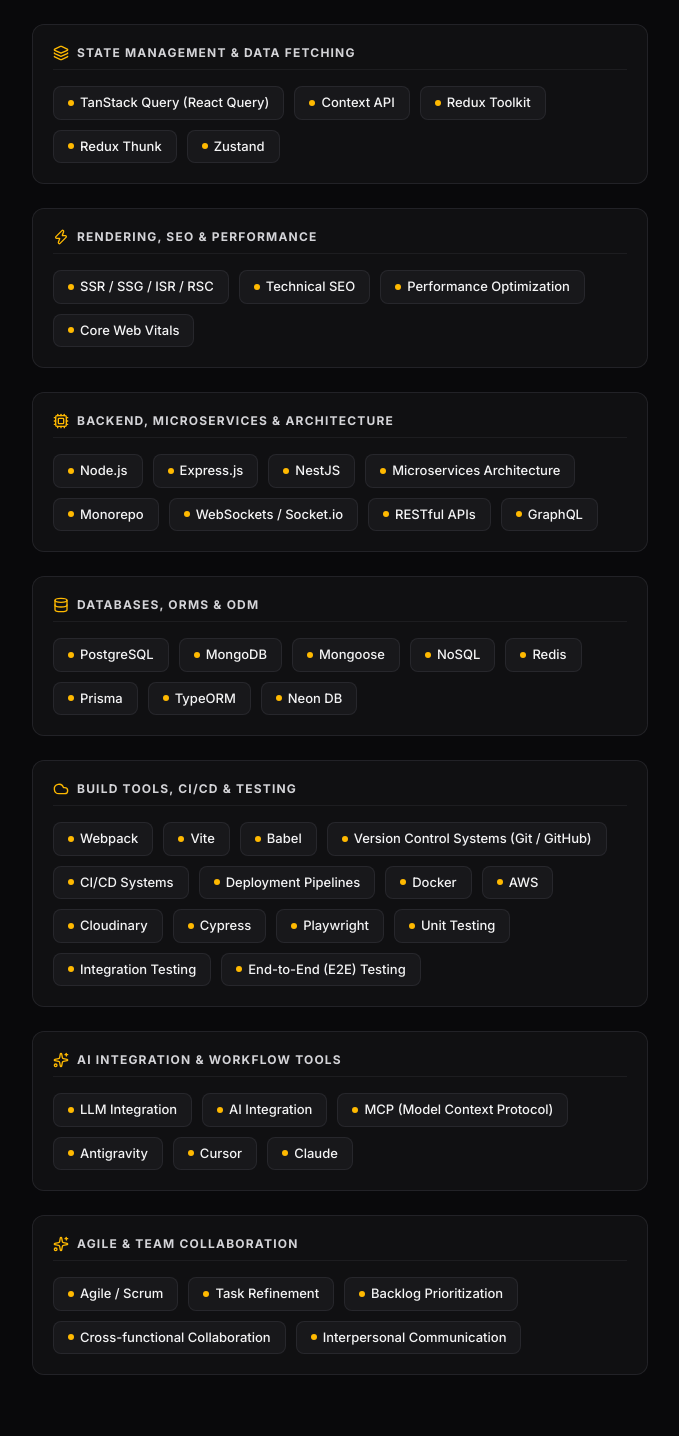
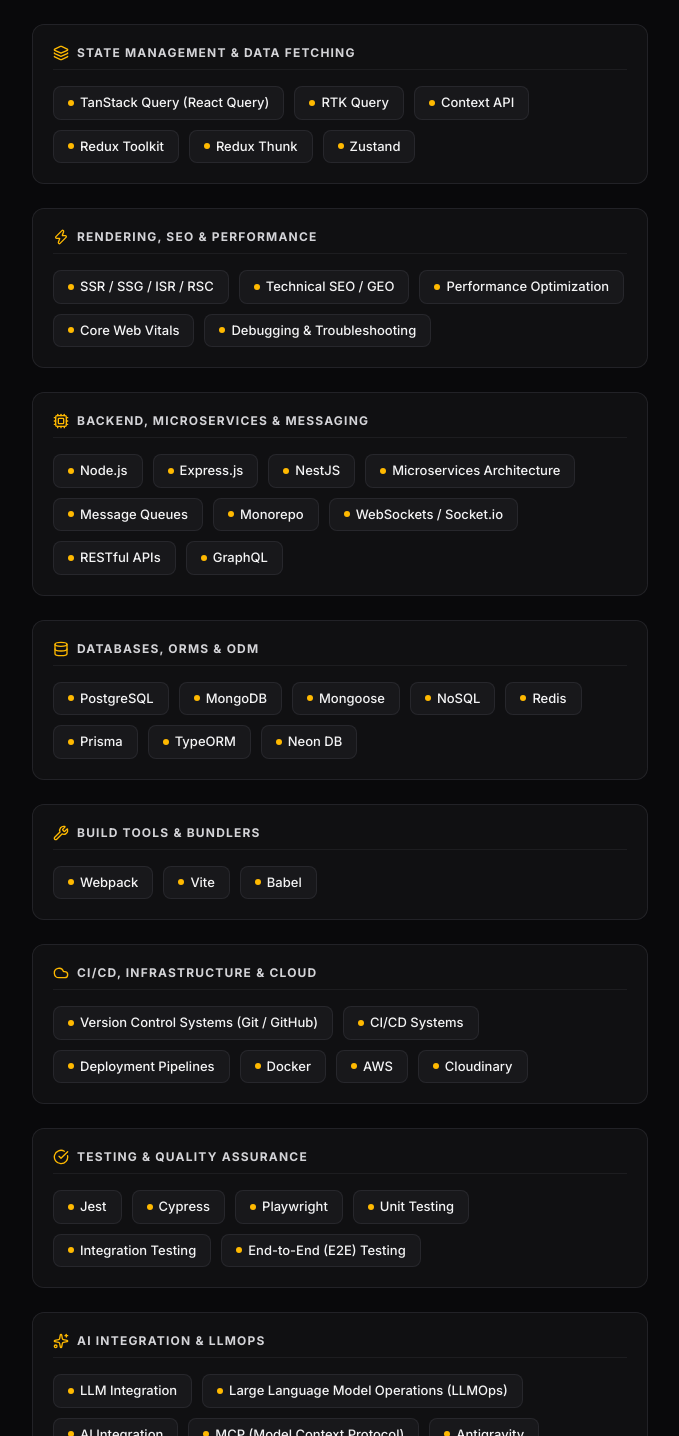
Before and after one commit to bbaymistery/my_portfolio, a React (Vite) app: page / in a window 1280 px wide. Shown: the part 1654-3090 px from the top of the page, without its empty margins (536-1215 px from the left). Built offline with nearby package versions, Linux system fonts and the light colour scheme.

Commit message:
Separate Build Tools, CI/CD, and Testing categories, add Jest, RTK Query, Message Queues, Debugging, LLMOps, Technical SEO / GEO

```diff
--- a/src/components/SkillsSection.jsx
+++ b/src/components/SkillsSection.jsx
@@ -1,5 +1,5 @@
 import React, { useState } from 'react';
-import { Code, Layers, Cloud, Database, Cpu, Zap, CheckCircle, Sparkles } from 'lucide-react';
+import { Code, Layers, Cloud, Database, Cpu, Zap, CheckCircle, Sparkles, Wrench, ShieldCheck, Users } from 'lucide-react';
 
 export default function SkillsSection({ skillsCategorized }) {
   const [selectedCategory, setSelectedCategory] = useState('All');
@@ -9,12 +9,14 @@
   const getCategoryIcon = (categoryName) => {
     if (categoryName.includes('Frontend')) return <Code className="h-4 w-4 text-amber-400" />;
     if (categoryName.includes('State')) return <Layers className="h-4 w-4 text-amber-400" />;
-    if (categoryName.includes('Performance') || categoryName.includes('Rendering')) return <Zap className="h-4 w-4 text-amber-400" />;
-    if (categoryName.includes('Backend') || categoryName.includes('Architecture')) return <Cpu className="h-4 w-4 text-amber-400" />;
-    if (categoryName.includes('Database')) return <Database className="h-4 w-4 text-amber-400" />;
-    if (categoryName.includes('Build') || categoryName.includes('Cloud')) return <Cloud className="h-4 w-4 text-amber-400" />;
+    if (categoryName.includes('Rendering') || categoryName.includes('SEO')) return <Zap className="h-4 w-4 text-amber-400" />;
+    if (categoryName.includes('Backend') || categoryName.includes('Microservices')) return <Cpu className="h-4 w-4 text-amber-400" />;
+    if (categoryName.includes('Databases')) return <Database className="h-4 w-4 text-amber-400" />;
+    if (categoryName.includes('Build Tools')) return <Wrench className="h-4 w-4 text-amber-400" />;
+    if (categoryName.includes('CI/CD') || categoryName.includes('Cloud')) return <Cloud className="h-4 w-4 text-amber-400" />;
     if (categoryName.includes('Testing')) return <CheckCircle className="h-4 w-4 text-amber-400" />;
-    return <Sparkles className="h-4 w-4 text-amber-400" />;
+    if (categoryName.includes('AI') || categoryName.includes('LLM')) return <Sparkles className="h-4 w-4 text-amber-400" />;
+    return <Users className="h-4 w-4 text-amber-400" />;
   };
 
   const filteredCategories = selectedCategory === 'All'
--- a/src/data/portfolioData.js
+++ b/src/data/portfolioData.js
@@ -65,6 +65,7 @@
       category: "State Management & Data Fetching",
       skills: [
         "TanStack Query (React Query)",
+        "RTK Query",
         "Context API",
         "Redux Toolkit",
         "Redux Thunk",
@@ -75,18 +76,20 @@
       category: "Rendering, SEO & Performance",
       skills: [
         "SSR / SSG / ISR / RSC",
-        "Technical SEO",
+        "Technical SEO / GEO",
         "Performance Optimization",
-        "Core Web Vitals"
+        "Core Web Vitals",
+        "Debugging & Troubleshooting"
       ]
     },
     {
-      category: "Backend, Microservices & Architecture",
+      category: "Backend, Microservices & Messaging",
       skills: [
         "Node.js",
         "Express.js",
         "NestJS",
         "Microservices Architecture",
+        "Message Queues",
         "Monorepo",
         "WebSockets / Socket.io",
         "RESTful APIs",
@@ -107,17 +110,28 @@
       ]
     },
     {
-      category: "Build Tools, CI/CD & Testing",
+      category: "Build Tools & Bundlers",
       skills: [
         "Webpack",
         "Vite",
-        "Babel",
+        "Babel"
+      ]
+    },
+    {
+      category: "CI/CD, Infrastructure & Cloud",
+      skills: [
         "Version Control Systems (Git / GitHub)",
         "CI/CD Systems",
         "Deployment Pipelines",
         "Docker",
         "AWS",
-        "Cloudinary",
+        "Cloudinary"
+      ]
+    },
+    {
+      category: "Testing & Quality Assurance",
+      skills: [
+        "Jest",
         "Cypress",
         "Playwright",
         "Unit Testing",
@@ -126,9 +140,10 @@
       ]
     },
     {
-      category: "AI Integration & Workflow Tools",
+      category: "AI Integration & LLMOps",
       skills: [
         "LLM Integration",
+        "Large Language Model Operations (LLMOps)",
         "AI Integration",
         "MCP (Model Context Protocol)",
         "Antigravity",
```
